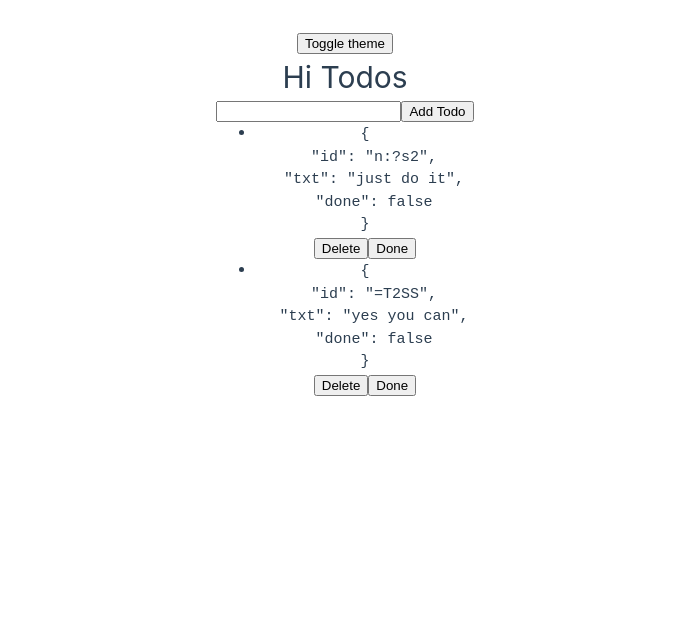
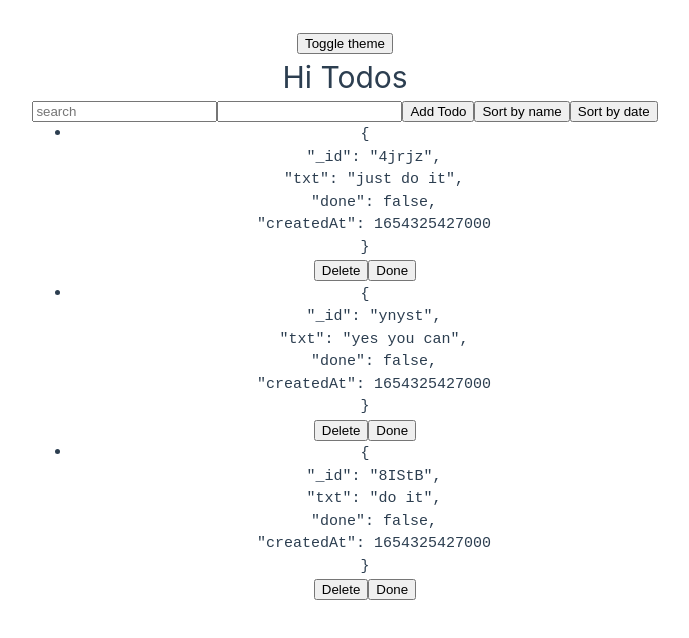
Before and after one commit to ShaniAharon/vite-vue3-composition-test, a Vue app: page / in a window 1280 px wide. Shown: the top 638 px of the page, without its empty margins (295-984 px from the left). Built offline with nearby package versions, Linux system fonts and the light colour scheme.

Commit message:
feat: add todo service

```diff
--- a/src/assets/base.css
+++ b/src/assets/base.css
@@ -81,3 +81,5 @@ body {
   background-color: #2c3e50;
   color: #ffffff;
 }
+
+/* transition: color 0.5s, background-color 0.5s; to make fade out in when color changed */
--- a/src/components/todo-list.vue
+++ b/src/components/todo-list.vue
@@ -19,7 +19,7 @@
   const darkMode = inject<Ref<boolean>>('dark-mode')
 </script>
 <template>
-  <ul>
+  <ul v-if="todos">
     <todoPreview
       :class="{dark: darkMode}"
       @remove="(todoId) => emit('remove', todoId)"
--- /dev/null
+++ b/src/services/async-storage.service.js
@@ -0,0 +1,70 @@
+export const storageService = {
+  query,
+  get,
+  post,
+  put,
+  remove,
+  postMany,
+};
+
+function query(entityType) {
+  var entities = JSON.parse(localStorage.getItem(entityType)) || [].length;
+  return entities//Promise.resolve(entities);
+}
+
+function get(entityType, entityId) {
+  return query(entityType).then((entities) =>
+    entities.find((entity) => entity._id === entityId)
+  );
+}
+function post(entityType, newEntity) {
+  newEntity._id = _makeId();
+  return query(entityType).then((entities) => {
+    entities.push(newEntity);
+    _save(entityType, entities);
+    return newEntity;
+  });
+}
+function postMany(entityType, newEntities) {
+  return query(entityType).then((entities) => {
+    newEntities = newEntities.map((entity) => ({ ...entity, _id: _makeId() }));
+    entities.push(...newEntities);
+    _save(entityType, entities);
+    return entities;
+  });
+}
+
+
+function put(entityType, updatedEntity) {
+  return query(entityType).then((entities) => {
+    const idx = entities.findIndex(
+      (entity) => entity._id === updatedEntity._id
+    );
+    entities.splice(idx, 1, updatedEntity);
+    _save(entityType, entities);
+    return updatedEntity;
+  });
+}
+
+function remove(entityType, entityId) {
+  return query(entityType).then((entities) => {
+    const idx = entities.findIndex((entity) => entity._id === entityId);
+    entities.splice(idx, 1);
+    _save(entityType, entities);
+    return entities;
+  });
+}
+
+function _save(entityType, entities) {
+  localStorage.setItem(entityType, JSON.stringify(entities));
+}
+
+function _makeId(length = 5) {
+  var text = '';
+  var possible =
+    'ABCDEFGHIJKLMNOPQRSTUVWXYZabcdefghijklmnopqrstuvwxyz0123456789';
+  for (var i = 0; i < length; i++) {
+    text += possible.charAt(Math.floor(Math.random() * possible.length));
+  }
+  return text;
+}
--- /dev/null
+++ b/src/services/todo.service.js
@@ -0,0 +1,65 @@
+import { storageService } from './async-storage.service.js';
+import { utilService } from './util.service.js';
+
+const KEY = 'todoDB';
+
+export const todoService = {
+  query,
+  getById,
+  remove,
+  save,
+  getEmptyTodo,
+};
+
+_createTodos();
+
+// TODO: support paging and filtering and sorting
+function query() {
+  console.log('runing');
+  return storageService.query(KEY);
+}
+
+function getById(id) {
+  return storageService.get(KEY, id);
+}
+
+function remove(id) {
+  return storageService.remove(KEY, id);
+}
+
+function save(todo) {
+  const savedTodo = todo._id
+    ? storageService.put(KEY, todo)
+    : storageService.post(KEY, todo);
+  return savedTodo;
+}
+
+function getEmptyTodo(txt = 'do it', done = false) {
+  return {
+    _id: '',
+    txt,
+    done,
+    createdAt: Date.now(),
+  };
+}
+
+// Create Test Data:
+function _createTodos() {
+  var todos = JSON.parse(localStorage.getItem(KEY));
+  if (!todos || !todos.length) {
+    todos = [
+      _createTodo('just do it'),
+      _createTodo('yes you can'),
+      _createTodo(),
+    ];
+    console.log('todos', todos);
+    localStorage.setItem(KEY, JSON.stringify(todos));
+  }
+  return todos;
+}
+
+function _createTodo(txt) {
+  const todo = getEmptyTodo(txt);
+  todo._id = utilService.makeId();
+  return todo;
+}
--- /dev/null
+++ b/src/services/util.service.js
@@ -0,0 +1,29 @@
+
+function makeId(length = 5) {
+    var txt = '';
+    var possible = 'ABCDEFGHIJKLMNOPQRSTUVWXYZabcdefghijklmnopqrstuvwxyz0123456789';
+    for(let i=0; i < length; i++) {
+        txt += possible.charAt(Math.floor(Math.random() * possible.length));
+    }
+    return txt;
+}
+
+function debounce(func, timeout = 300){
+    let timer;
+    return (...args) => {
+      clearTimeout(timer);
+      timer = setTimeout(() => { func.apply(this, args); }, timeout);
+    };
+  }
+
+function getRandomInt(min, max) {
+    min = Math.ceil(min);
+    max = Math.floor(max);
+    return Math.floor(Math.random() * (max - min + 1)) + min; //The maximum is inclusive and the minimum is inclusive
+  }
+
+export const utilService = {
+    makeId,
+    getRandomInt,
+    debounce
+}
--- a/src/views/todo-app.vue
+++ b/src/views/todo-app.vue
@@ -1,18 +1,27 @@
 <script setup lang="ts">
-  import {provide, reactive, ref, type Ref} from 'vue'
+  import {computed, provide, reactive, ref, watchEffect, type Ref} from 'vue'
   import todoList from '../components/todo-list.vue'
+  import {todoService} from '../services/todo.service.js'
+
+  const STORAGE_KEY = 'todoDB'
 
   interface Todo {
     id: string
     txt: string
     done: boolean
+    createdAt: number
   }
 
+  // state
   const todoText: Ref<string> = ref('')
-  const todos: Ref<Todo[]> = ref([
-    {id: makeId(), txt: 'just do it', done: false},
-    {id: makeId(), txt: 'yes you can', done: false},
-  ])
+  const searchText: Ref<string> = ref('')
+  const sortKey: Ref<string> = ref('')
+  const todos: Ref<Todo[]> = ref(todoService.query())
+
+  // persist state
+  watchEffect(() => {
+    localStorage.setItem(STORAGE_KEY, JSON.stringify(todos.value))
+  })
 
   function makeId(leng = 5) {
     let id = ''
@@ -29,12 +38,37 @@
   }
 
   function addTodo(txt: string): void {
+    if (!txt) return
     const todo = {
       id: makeId(),
       txt,
       done: false,
+      createdAt: Date.now(),
     }
     todos.value.push(todo)
+  }
+
+  function filter() {
+    todosToShow
+  }
+
+  const todosToShow = computed(() => {
+    if (searchText.value) {
+      return todos.value.filter((t) => t.txt.includes(searchText.value))
+    }
+    const key = sortKey.value
+    if (key) {
+      return todos.value.sort((a, b) => {
+        a = a[key]
+        b = b[key]
+        return a === b ? 0 : a > b ? 1 : -1
+      })
+    }
+    return todos.value
+  })
+
+  function sortBy(key: string) {
+    sortKey.value = key
   }
 
   const darkMode = ref(false)
@@ -54,9 +88,18 @@
     <button @click="toggleDarkMode">Toggle theme</button>
     <h1>Hi Todos</h1>
 
+    <input
+      type="text"
+      placeholder="search"
+      @input="filter"
+      v-model="searchText"
+    />
     <input type="text" v-model="todoText" />
+
     <button @click="addTodo(todoText)">Add Todo</button>
-    <todoList @remove="removeTodo" :todos="todos" />
+    <button @click="sortBy('txt')">Sort by name</button>
+    <button @click="sortBy('createdAt')">Sort by date</button>
+    <todoList @remove="removeTodo" :todos="todosToShow" />
   </div>
 </template>
 
```
Also changed, not shown: src/services/storage.service.js (added).
